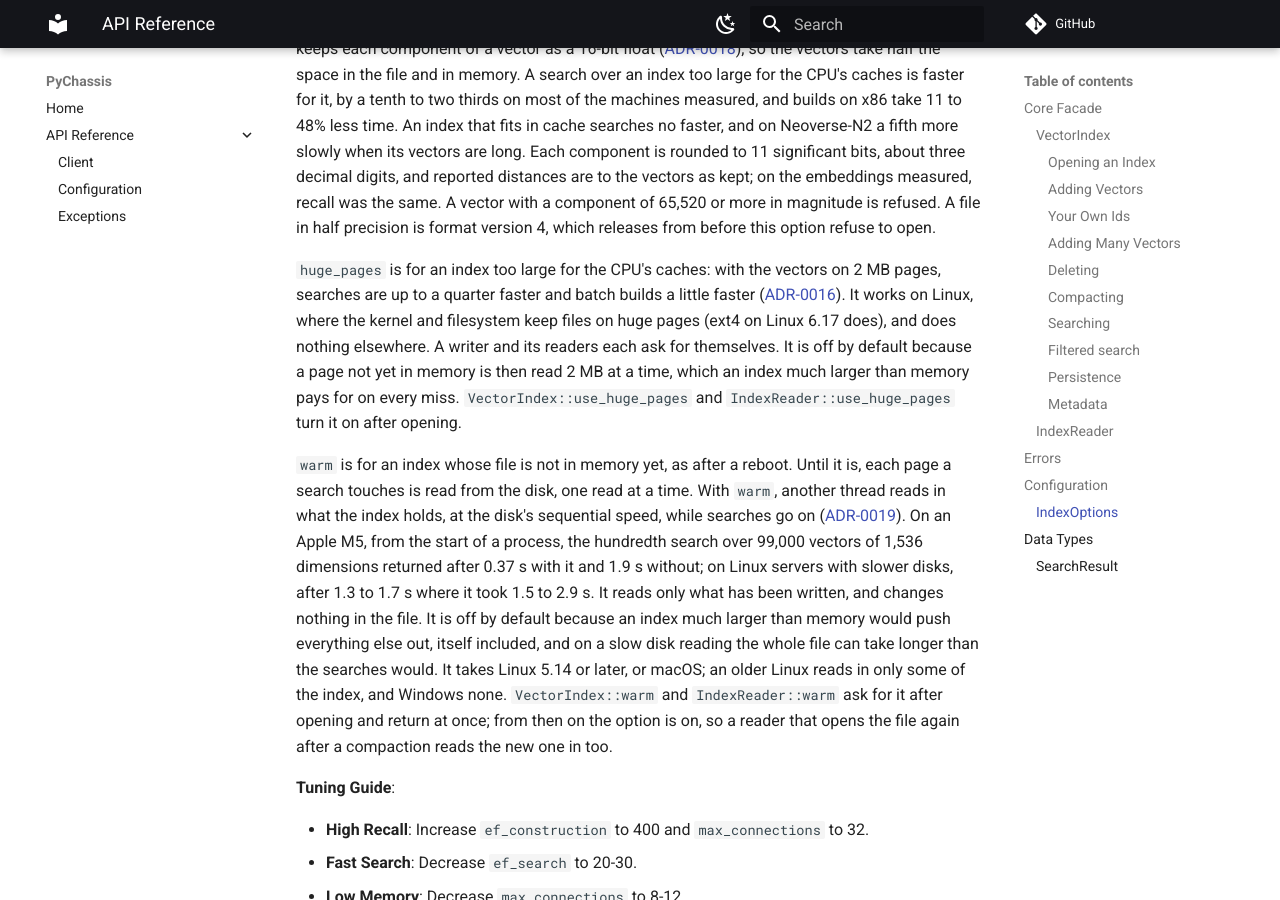
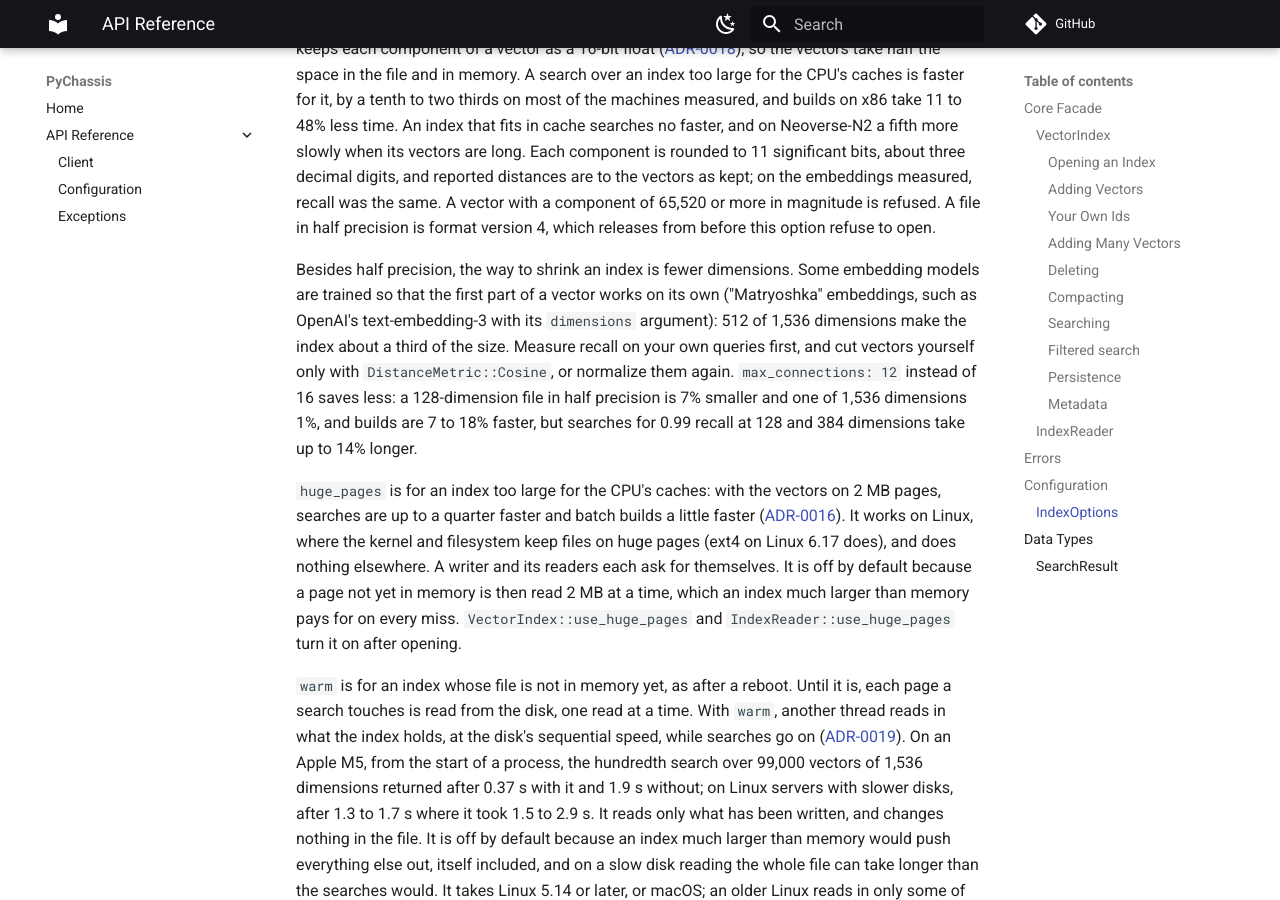
Before and after one commit to tanvincible/chassis, an MkDocs documentation site: the page built from docs/src/guide/api-reference.md, in a window 1280 px wide and 900 px high, scrolled down 4887 px. Built offline with MkDocs 1.6.1 and Material for MkDocs 9.7.7, drawn with Linux system fonts in a browser that asks for light colours; comment, search, counter and statistics services are not loaded.

Commit message:
docs: smaller files with fewer dimensions (#48)
* docs: smaller files with fewer dimensions

* docs: what max_connections 12 saves and costs, measured

```diff
--- a/docs/src/guide/api-reference.md
+++ b/docs/src/guide/api-reference.md
@@ -236,6 +236,15 @@ distances are to the vectors as kept; on the embeddings measured, recall was the
 with a component of 65,520 or more in magnitude is refused. A file in half precision is format
 version 4, which releases from before this option refuse to open.
 
+Besides half precision, the way to shrink an index is fewer dimensions. Some embedding models are
+trained so that the first part of a vector works on its own ("Matryoshka" embeddings, such as
+OpenAI's text-embedding-3 with its `dimensions` argument): 512 of 1,536 dimensions make the index
+about a third of the size. Measure recall on your own queries first, and cut vectors yourself only
+with `DistanceMetric::Cosine`, or normalize them again. `max_connections: 12` instead of 16 saves
+less: a 128-dimension file in half precision is 7% smaller and one of 1,536 dimensions 1%, and
+builds are 7 to 18% faster, but searches for 0.99 recall at 128 and 384 dimensions take up to 14%
+longer.
+
 `huge_pages` is for an index too large for the CPU's caches: with the vectors on 2 MB pages,
 searches are up to a quarter faster and batch builds a little faster
 ([ADR-0016](../adr/016-huge-pages-on-request.md)). It works on Linux, where the kernel and
```
Also changed, not shown: docs/src/adr/018-half-precision.md (+5 -0 lines), pychassis/docs/user-guide/performance.md (+13 -0 lines).
